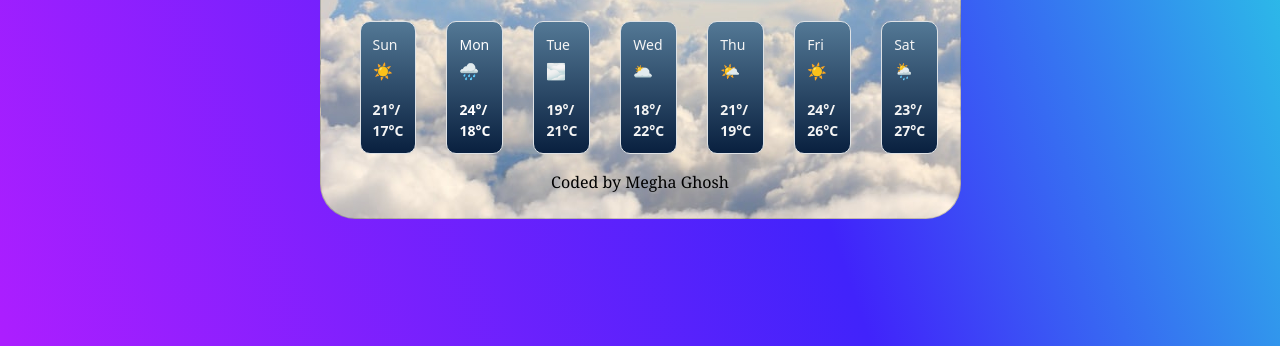
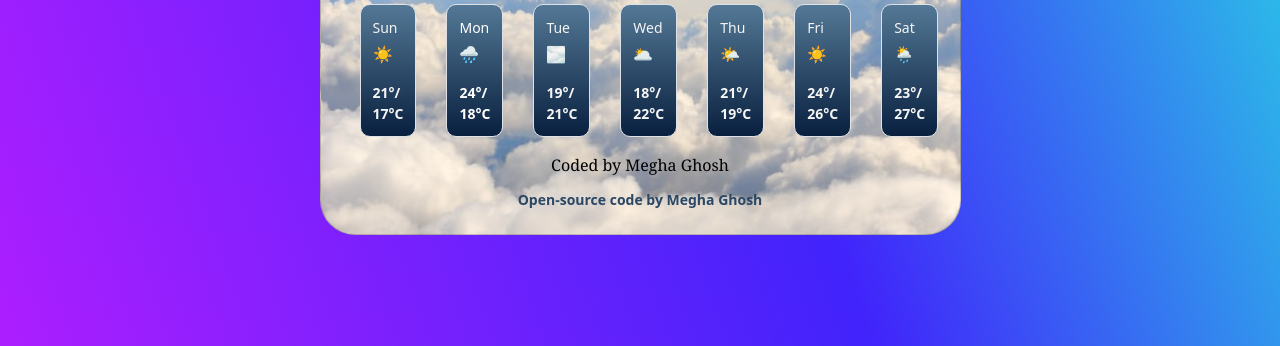
Before and after one commit to megha-ghosh109/weather-app, a plain HTML site: page index.html in a window 1280 px wide. Shown: the part 454-800 px from the top of the page. Drawn offline with nearby package versions, Linux system fonts and the light colour scheme; some icons are missing.

Commit message:
Update index.html

```diff
--- a/index.html
+++ b/index.html
@@ -126,7 +126,9 @@
 
                       </div>
                 </div>
-
+                  <small>
+                  <a href="https://github.com/megha-ghosh109/weather-app" target="_blank" style="text-align: center; text-decoration: none;display: block; color: #2A4765; padding: 12px 0px 0px 0px;font-family:'Noto Sans';font-weight: 600;">Open-source code by Megha Ghosh</a>
+                </small>
               </div>
             </div>
 
```
